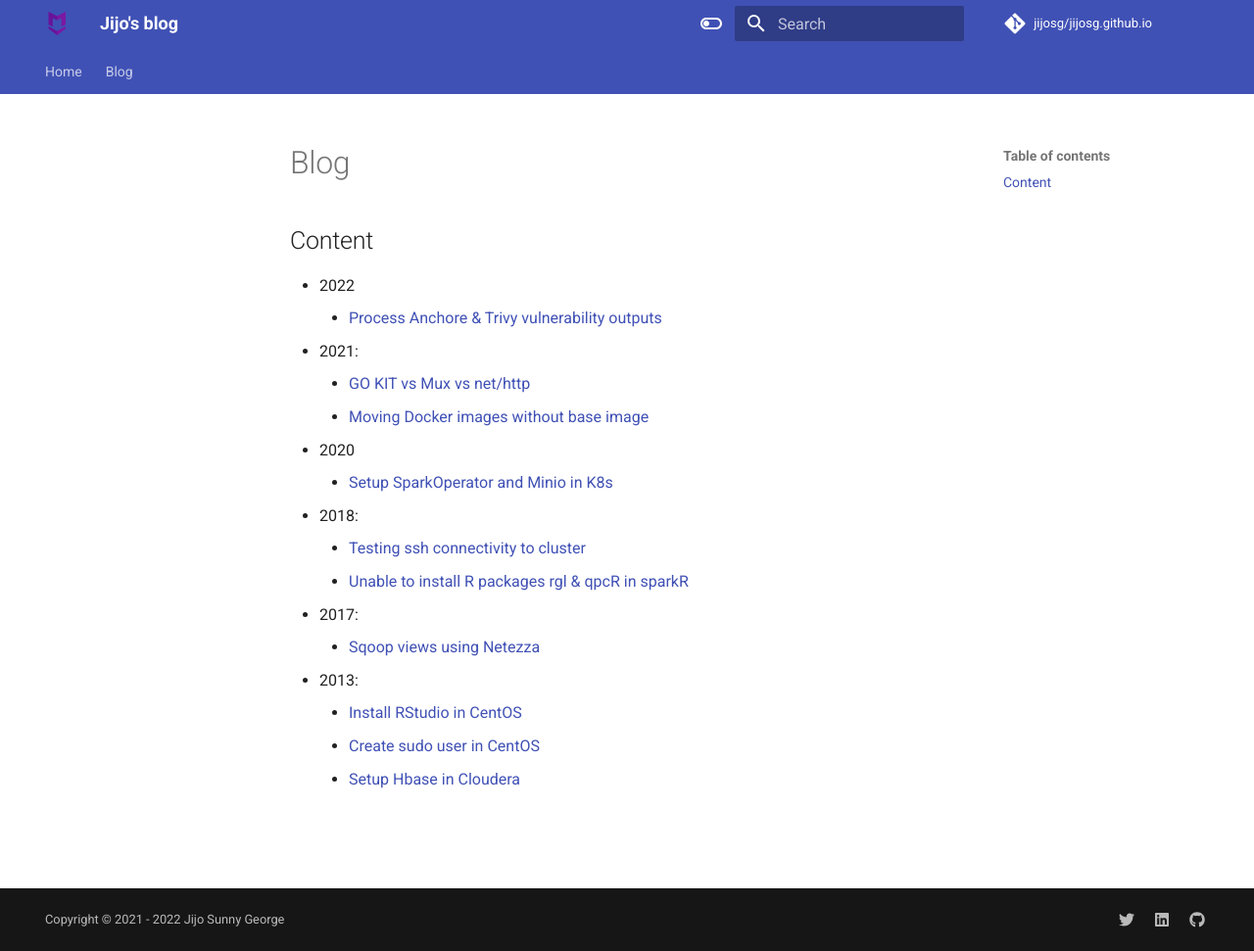
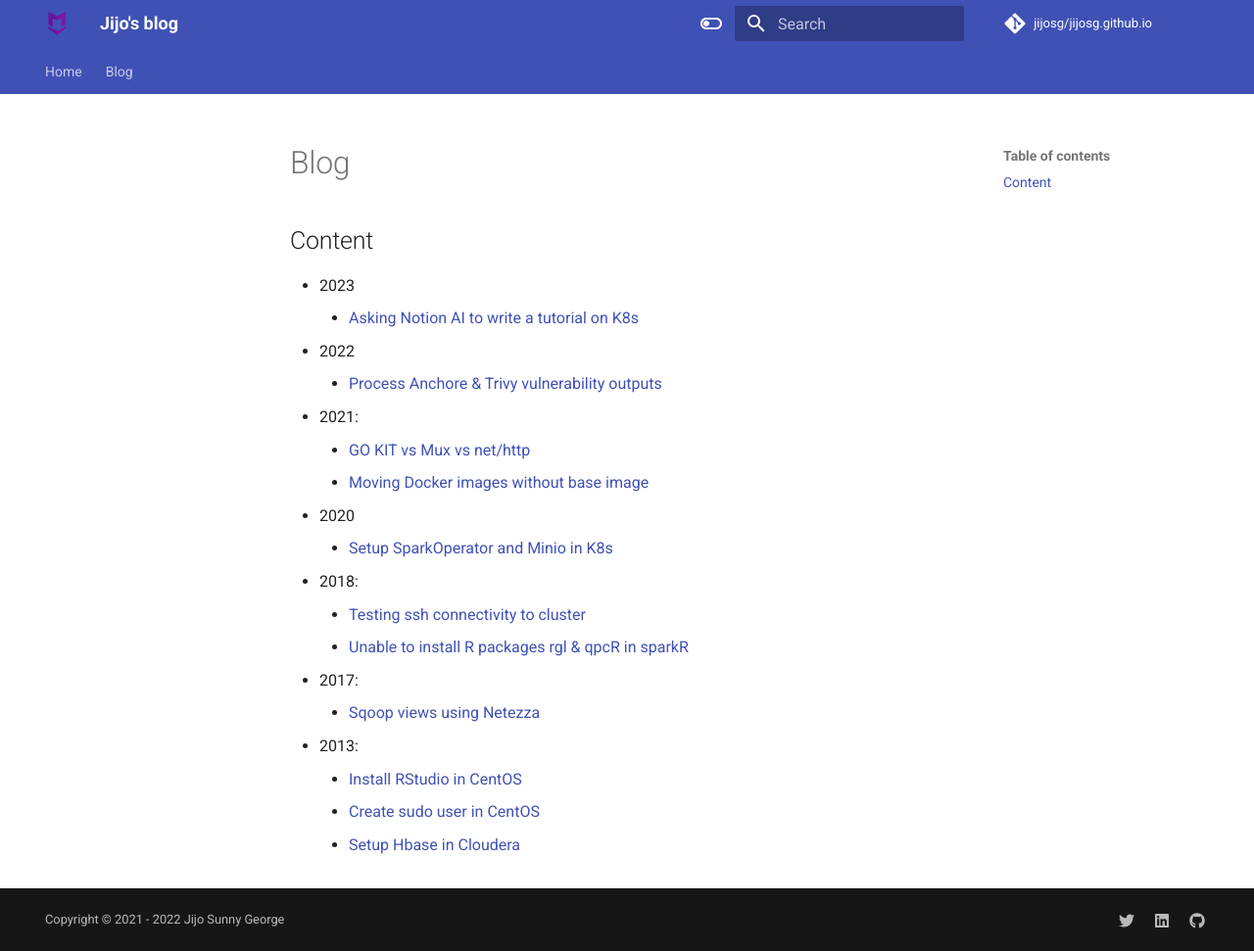
Before and after one commit to jijosg/jijosg.github.io, an MkDocs documentation site: the page built from docs/blog/index.md, in a window 1280 px wide and 971 px high. Shown: the whole window at 98% size. Built offline with MkDocs 1.6.1 and Material for MkDocs 9.7.7, drawn with Linux system fonts in a browser that asks for light colours; comment, search, counter and statistics services are not loaded.

Commit message:
Update index.md

```diff
--- a/docs/blog/index.md
+++ b/docs/blog/index.md
@@ -1,6 +1,8 @@
 # Blog
 
 ## Content
+- 2023
+    - [Asking Notion AI to write a tutorial on K8s](2023/08/16.md)
 - 2022
     - [Process Anchore & Trivy vulnerability outputs](2022/02/03.md)
 - 2021:
```
